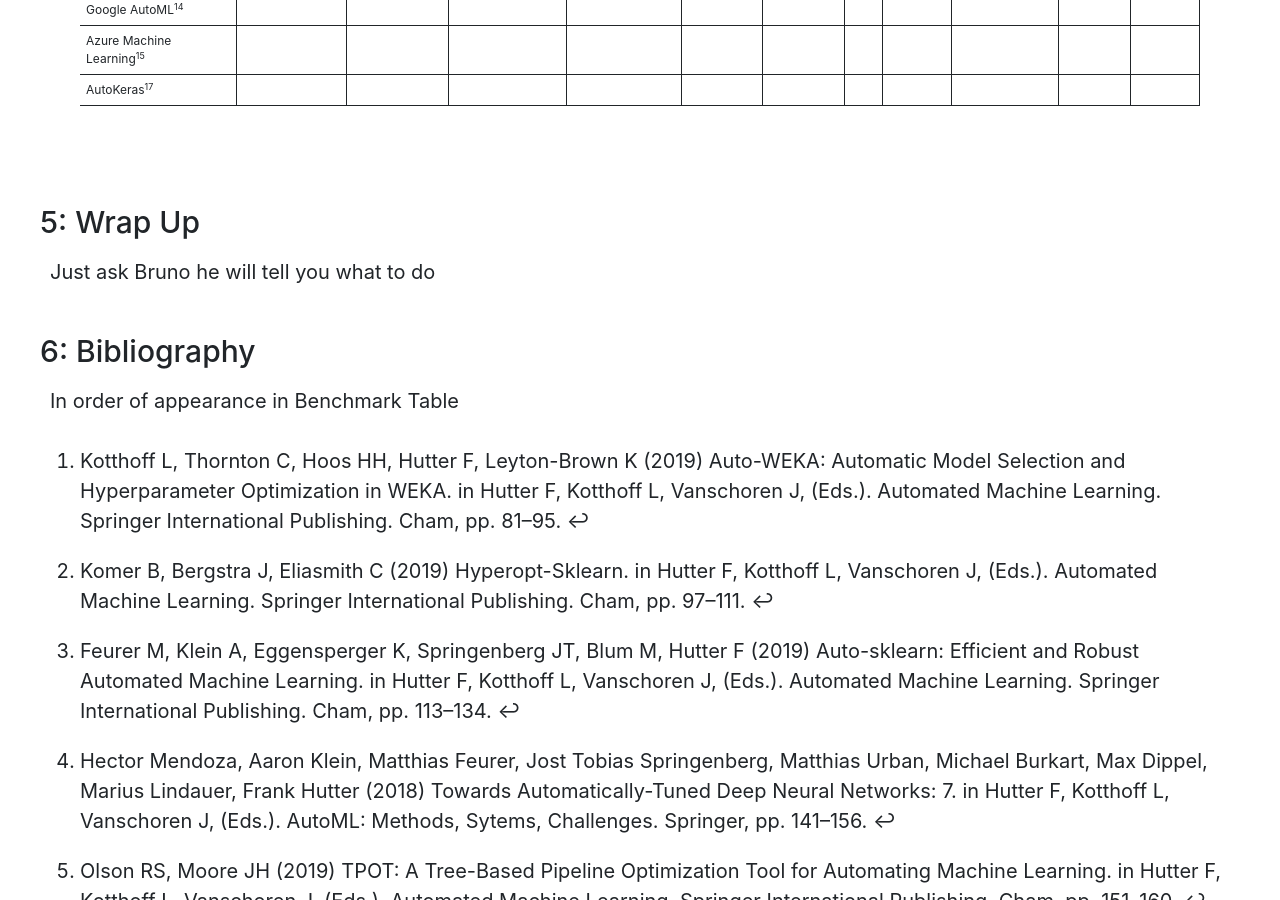
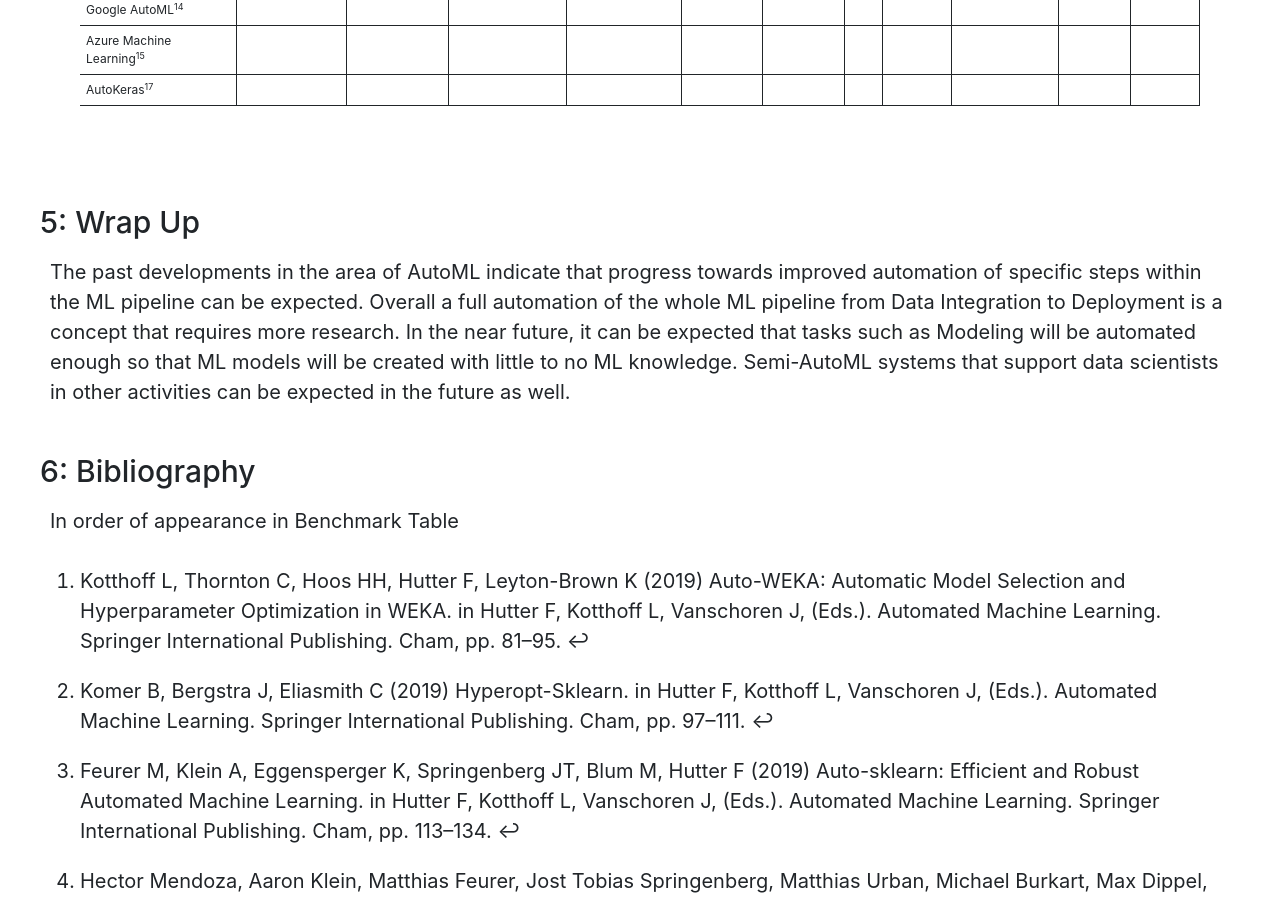
Before and after one commit to jonathankrauss/AutoML-Benchmark, a Jekyll site: the page built from README.md, in a window 1280 px wide and 900 px high, scrolled down 3162 px. Built offline with Jekyll 4.4.1, drawn with Linux system fonts in a browser that asks for light colours; our own code applies the rules of GitHub Pages for plain Markdown files; comment, search, counter and statistics services are not loaded.

Commit message:
Update default.html

```diff
--- a/_layouts/default.html
+++ b/_layouts/default.html
@@ -91,7 +91,7 @@ Projects that rely on the application of ML are usually referred to as ML projec
 
   <section class= "ph4">
     <h2> 5: Wrap Up </h2>
-    <p class = "ph2"> Just ask Bruno he will tell you what to do </p>
+    <p class = "ph2">The past developments in the area of AutoML indicate that progress towards improved automation of specific steps within the ML pipeline can be expected. Overall a full automation of the whole ML pipeline from Data Integration to Deployment is a concept that requires more research. In the near future, it can be expected that tasks such as Modeling will be automated enough so that ML models will be created with little to no ML knowledge. Semi-AutoML systems that support data scientists in other activities can be expected in the future as well.</p>
   </section>
 
   <!-- Here starts Chapter 6 -->
```
